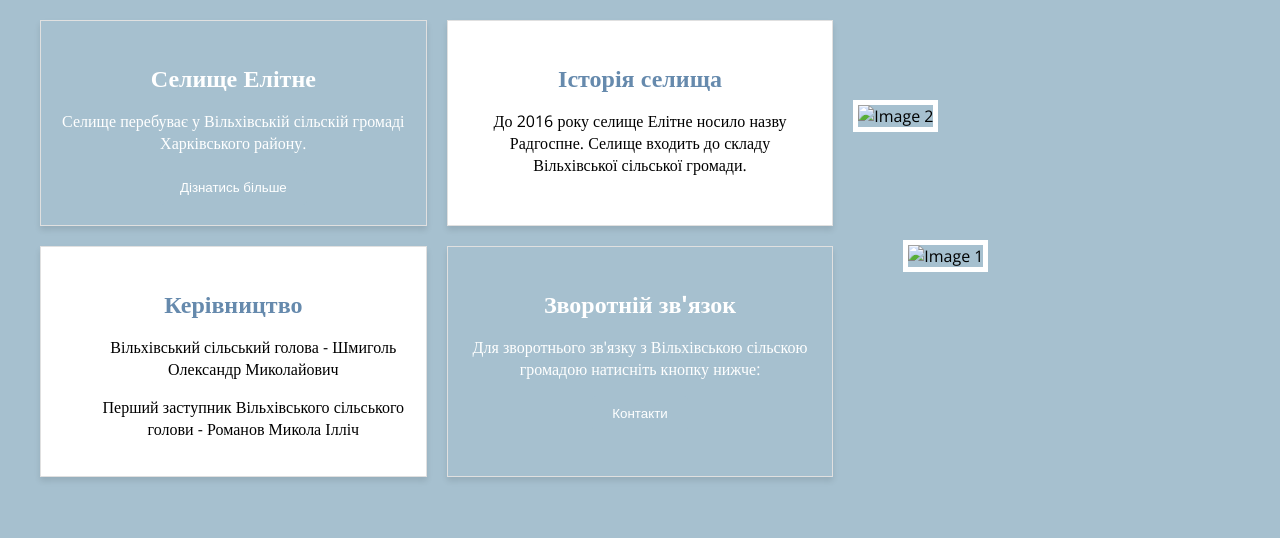
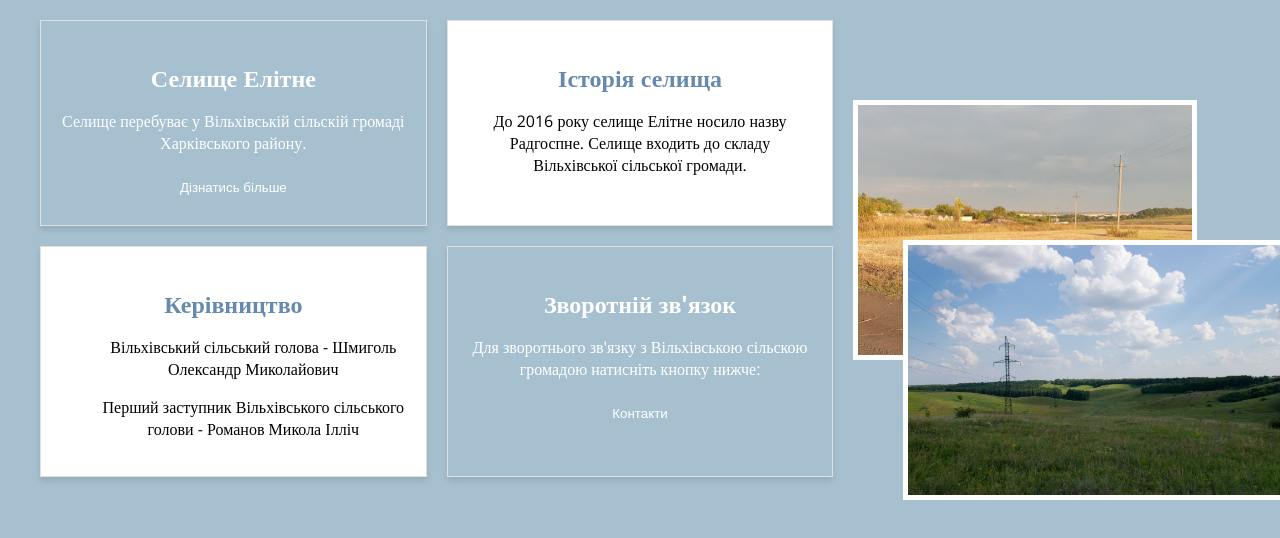
Before and after one commit to Krava179/lab4_html-css, a plain HTML site: page index.html in a window 1280 px wide. Drawn offline with nearby package versions, Linux system fonts and the light colour scheme; the site is published under a folder, as on GitHub Pages, so addresses that start at the root find nothing.

Commit message:
Update index.html

```diff
--- a/index.html
+++ b/index.html
@@ -33,8 +33,8 @@
             <a href = "https://vilh.gov.ua/feedback/" target = _blank><button>Контакти</button></a>
         </div>
         <div class="images">
-            <img src="/image1.jpg" alt="Image 1">
-            <img src="/image2.jpg" alt="Image 2">
+            <img src="image1.jpg" alt="Image 1">
+            <img src="image2.jpg" alt="Image 2">
         </div>
     </div>
 </body>
```
